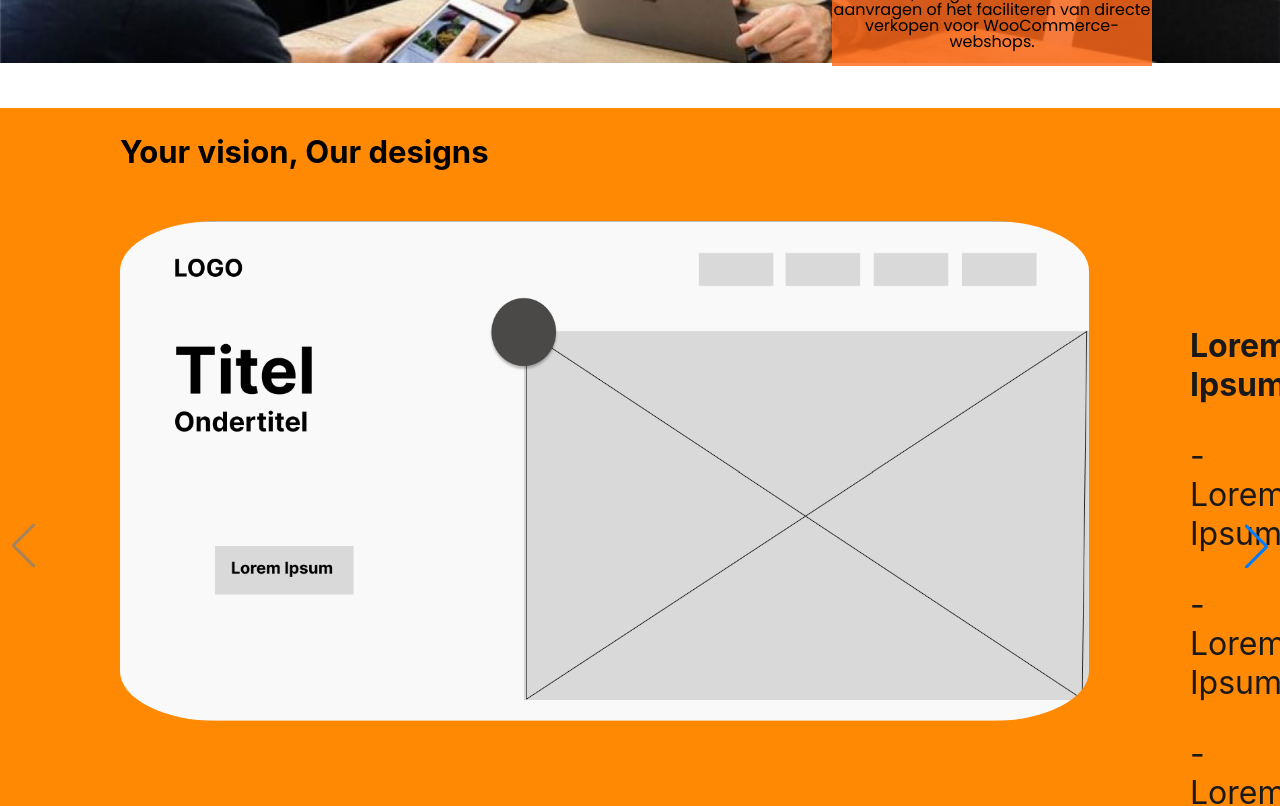
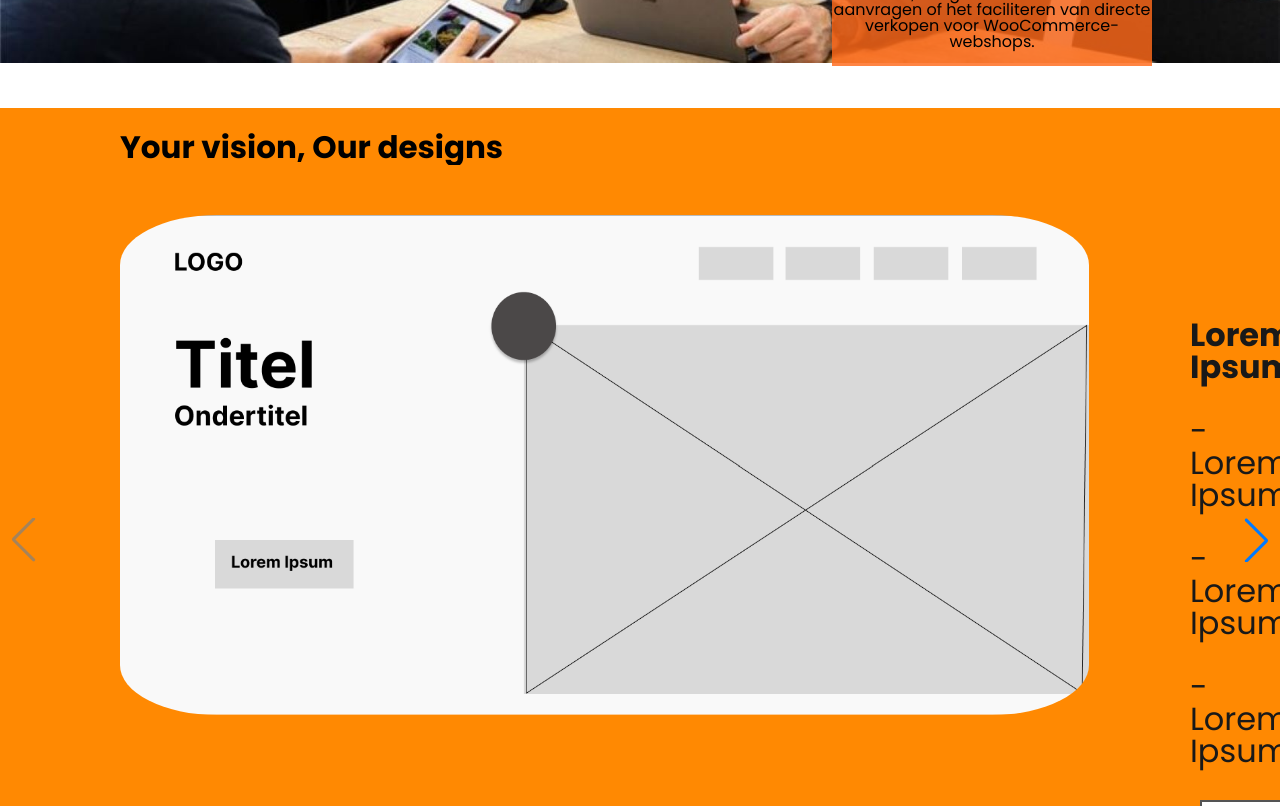
Before and after one commit to RDJL2003/Landingspagina, an Angular app: page / in a window 1280 px wide. Shown: the part 620-1426 px from the top of the page. Built offline with nearby package versions, Linux system fonts and the light colour scheme.

Commit message:
Font aangepast

```diff
--- a/src/app/swiper/swiper.component.scss
+++ b/src/app/swiper/swiper.component.scss
@@ -5,10 +5,10 @@ body{
 
 .Titel{
     color: #000;
-    font-family: Inter;
+    font-family: Poppins;
     font-size: 31px;
     font-style: normal;
-    font-weight: 700;
+    font-weight: 100;
     line-height: normal;
     margin-left: 120px;
     position: relative;
@@ -17,10 +17,10 @@ body{
 
 .Titeldesign{
     color: #191919;
-    font-family: Inter;
+    font-family: Poppins;
     font-size: 32px;
     font-style: normal;
-    font-weight: 700;
+    font-weight: 100;
     line-height: normal;
     margin-left: 1190px;
     position: relative;
@@ -30,10 +30,10 @@ body{
 
 .beschrijving{
     color: #191919;
-    font-family: Inter;
+    font-family: Poppins;
     font-size: 32px;
     font-style: normal;
-    font-weight: 400;
+    font-weight: 900;
     line-height: normal;
     margin-left: 1190px;
     position: relative;
@@ -59,6 +59,7 @@ swiper-slide{
 
 swiper-container{
     background: #FF8902;
+
 }
 
 button{
@@ -66,7 +67,7 @@ button{
     width: 150px;
     background-color: #fff;
     color: #191919;
-    font-family: Inter;
+    font-family: Poppins;
     font-size: 25px;
     font-style: normal;
     font-weight: 700;
```
